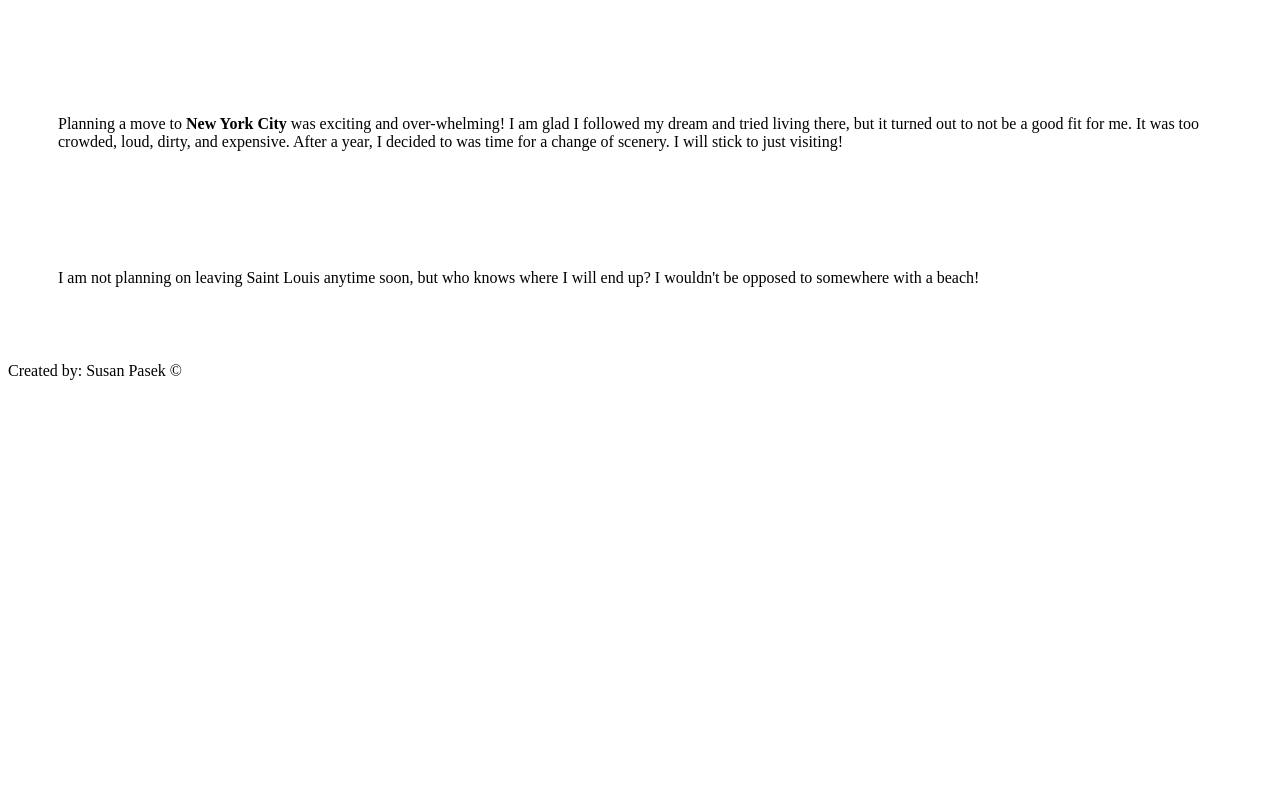
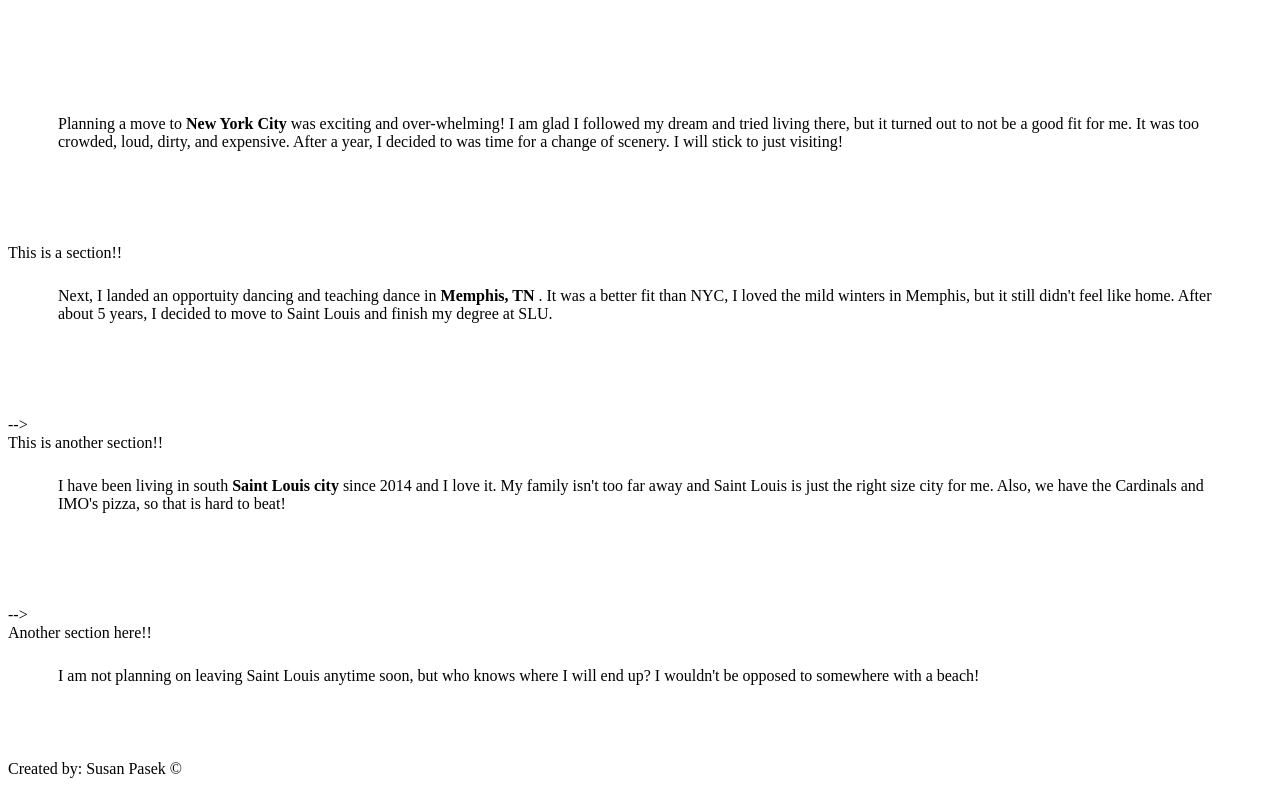
Before and after one commit to CodeCamp-Oct-2021/assignment-4-html-me-something-SusanPasek, a website: page index.html in a window 1280 px wide. Shown: the part 1558-2344 px from the top of the page. Before the commit the page ends 1946 px from the top, so only its background shows below. Drawn offline with Linux system fonts and the light colour scheme.

Commit message:
last try

```diff
--- a/index.html
+++ b/index.html
@@ -33,10 +33,10 @@
 
 <p>Planning a move to <b>New York City</b> was exciting and over-whelming! I am glad I followed my dream and tried living there, but it turned out to not be a good fit for me. It was too crowded, loud, dirty, and expensive. After a year, I decided to was time for a change of scenery.  I will stick to just visiting!</p> <br>
 
-<!-- <p>Next, I landed an opportuity dancing and teaching dance in <b>Memphis, TN</b> . It was a better fit than NYC, I loved the mild winters in Memphis, but it still didn't feel like home. After about 5 years, I decided to move to Saint Louis and finish my degree at SLU. </p> <br> -->
+<Section>This is a section!! </Section><p>Next, I landed an opportuity dancing and teaching dance in <b>Memphis, TN</b> . It was a better fit than NYC, I loved the mild winters in Memphis, but it still didn't feel like home. After about 5 years, I decided to move to Saint Louis and finish my degree at SLU. </p> <br> -->
 
-<!-- <p> I have been living in south <b>Saint Louis city </b> since 2014 and I love it. My family isn't too far away and Saint Louis is just the right size city for me. Also, we have the Cardinals and IMO's pizza, so that is hard to beat!</p><br> -->
-
+<Section>This is another section!!</Section><p> I have been living in south <b>Saint Louis city </b> since 2014 and I love it. My family isn't too far away and Saint Louis is just the right size city for me. Also, we have the Cardinals and IMO's pizza, so that is hard to beat!</p><br> -->
+<Section>Another section here!!</Section>
 <p>I am not planning on leaving Saint Louis anytime soon, but who knows where I will end up? I wouldn't be opposed to somewhere with a beach! </p>
 
 <footer>Created by: Susan Pasek &copy; </footer>
```
